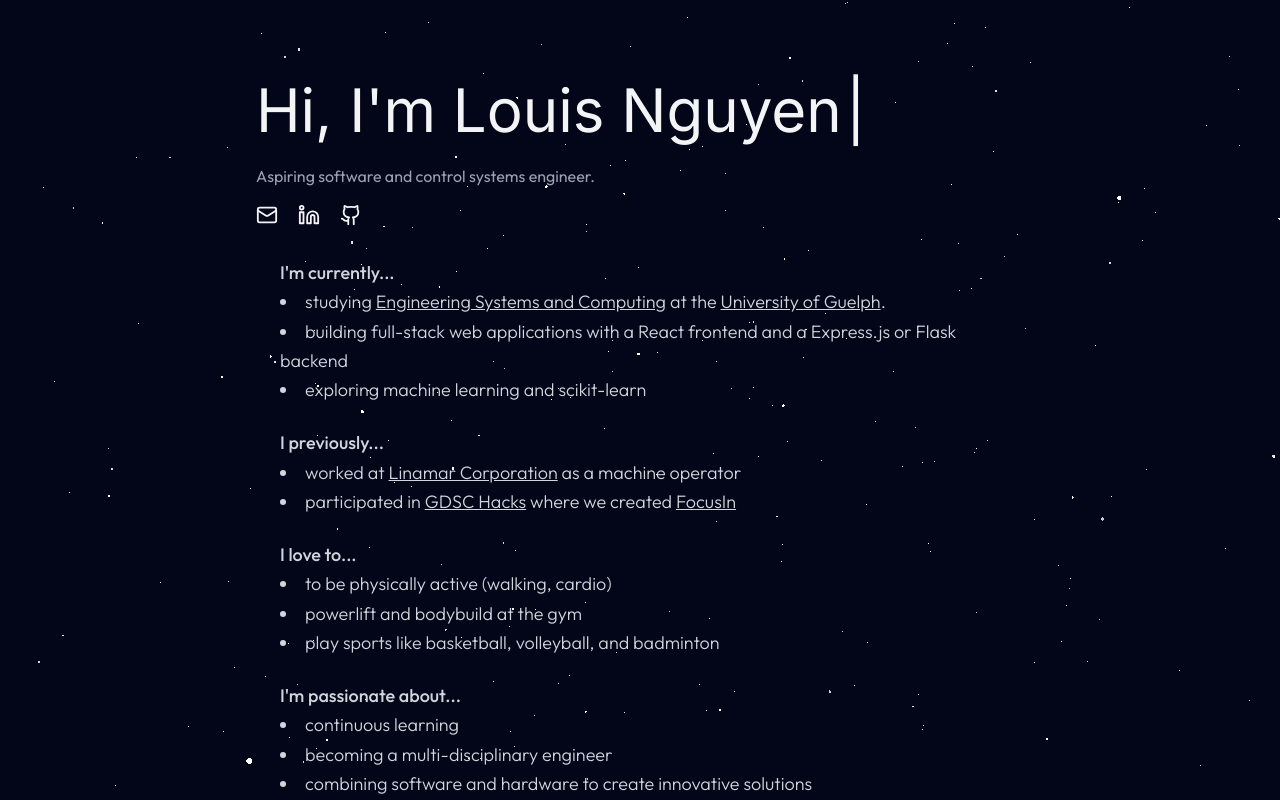
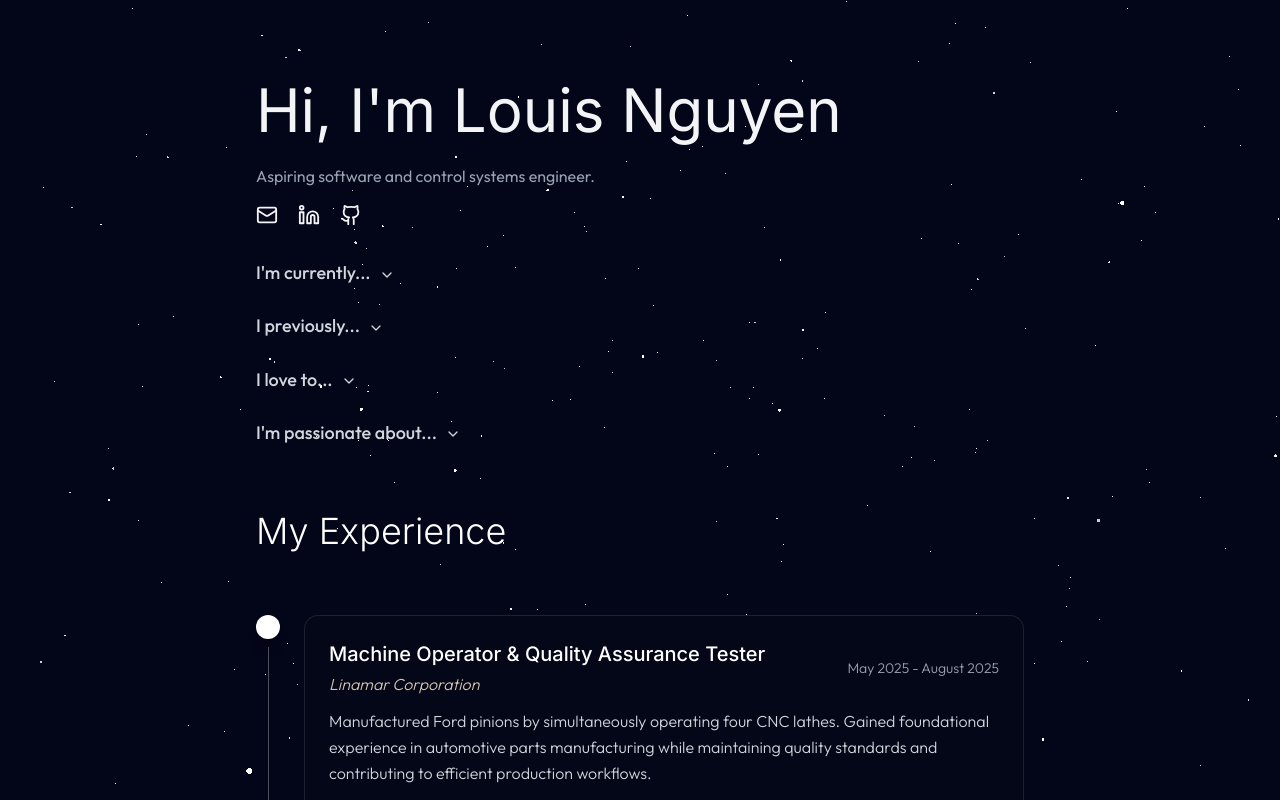
Before and after one commit to louisnguyenn/Louis-Personal-Portfolio, a React (Vite) app: page / in a window 1280 px wide. Shown: the top 800 px of the page. Built offline with nearby package versions, Linux system fonts and the light colour scheme.

Commit message:
add collapsibles to about

```diff
--- a/src/components/sections/About.jsx
+++ b/src/components/sections/About.jsx
@@ -1,4 +1,10 @@
-import { useEffect, useRef, useState } from 'react';
+import {
+  Collapsible,
+  CollapsibleContent,
+  CollapsibleTrigger,
+} from '@/components/ui/collapsible';
+import { ChevronDown } from 'lucide-react';
+import React, { useEffect, useRef, useState } from 'react';
 
 const ScrollReveal = ({
   children,
@@ -63,14 +69,35 @@ const ScrollReveal = ({
 };
 
 export const About = () => {
+  const [isCurrentlyOpen, setIsCurrentlyOpen] = useState(false);
+  const [isPreviouslyOpen, setIsPreviouslyOpen] = useState(false);
+  const [isLoveOpen, setIsLoveOpen] = useState(false);
+  const [isPassionateOpen, setIsPassionateOpen] = useState(false);
+
   return (
-    <section id="about" className="flex items-center justify-center py-8">
-      <div className="mx-auto px-6">
+    <section id="about" className="pt-8">
+      <div className="mx-auto">
         <ScrollReveal delay={0.2}>
-          <div className="max-w-3xl mx-auto mb-20">
-            <p className="text-gray-300 mb-6 leading-relaxed text-lg font-light">
-              <span className="font-medium">I'm currently...</span>
-              <ul className="list-disc list-inside">
+          <div className="mb-5">
+            <Collapsible
+              open={isCurrentlyOpen}
+              onOpenChange={setIsCurrentlyOpen}
+              className="mb-6"
+            >
+              <CollapsibleTrigger className="w-full text-left block">
+                <p className="text-gray-300 leading-relaxed text-lg font-light">
+                  <span className="font-medium hover:text-white transition-colors cursor-pointer">
+                    I'm currently...
+                    <ChevronDown
+                      className={`w-4 h-4 inline-block ml-2 transition-transform duration-200 ${
+                        isCurrentlyOpen ? 'rotate-180' : ''
+                      }`}
+                    />
+                  </span>
+                </p>
+              </CollapsibleTrigger>
+              <CollapsibleContent className="mt-2">
+                <ul className="list-disc list-inside text-gray-300 leading-relaxed text-lg font-light space-y-1">
                   <li>
                     studying{' '}
                     <a
@@ -93,16 +120,33 @@ export const About = () => {
                     .
                   </li>
                   <li>
-                  building full-stack web applications with a React frontend and
-                  a Express.js or Flask backend
+                    building full-stack web applications with a React frontend
+                    and a Express.js or Flask backend
                   </li>
                   <li>exploring machine learning and scikit-learn</li>
                 </ul>
+              </CollapsibleContent>
+            </Collapsible>
+
+            <Collapsible
+              open={isPreviouslyOpen}
+              onOpenChange={setIsPreviouslyOpen}
+              className="mb-6"
+            >
+              <CollapsibleTrigger className="w-full text-left block">
+                <p className="text-gray-300 leading-relaxed text-lg font-light">
+                  <span className="font-medium hover:text-white transition-colors cursor-pointer">
+                    I previously...
+                    <ChevronDown
+                      className={`w-4 h-4 inline-block ml-2 transition-transform duration-200 ${
+                        isPreviouslyOpen ? 'rotate-180' : ''
+                      }`}
+                    />
+                  </span>
                 </p>
-
-            <p className="text-gray-300 mb-6 leading-relaxed text-lg font-light">
-              <span className="font-medium">I previously...</span>
-              <ul className="list-disc list-inside">
+              </CollapsibleTrigger>
+              <CollapsibleContent className="mt-2">
+                <ul className="list-disc list-inside text-gray-300 leading-relaxed text-lg font-light space-y-1">
                   <li>
                     worked at{' '}
                     <a
@@ -136,31 +180,69 @@ export const About = () => {
                     </a>
                   </li>
                 </ul>
+              </CollapsibleContent>
+            </Collapsible>
+
+            <Collapsible
+              open={isLoveOpen}
+              onOpenChange={setIsLoveOpen}
+              className="mb-6"
+            >
+              <CollapsibleTrigger className="w-full text-left block">
+                <p className="text-gray-300 leading-relaxed text-lg font-light">
+                  <span className="font-medium hover:text-white transition-colors cursor-pointer">
+                    I love to...
+                    <ChevronDown
+                      className={`w-4 h-4 inline-block ml-2 transition-transform duration-200 ${
+                        isLoveOpen ? 'rotate-180' : ''
+                      }`}
+                    />
+                  </span>
                 </p>
+              </CollapsibleTrigger>
+              <CollapsibleContent className="mt-2">
+                <ul className="list-disc list-inside text-gray-300 leading-relaxed text-lg font-light space-y-1">
+                  <li>be physically active (walking, cardio)</li>
+                  <li>powerlift and bodybuild at the gym</li>
+                  <li>
+                    play sports like basketball, volleyball, and badminton
+                  </li>
+                </ul>
+              </CollapsibleContent>
+            </Collapsible>
 
-            <p className="text-gray-300 mb-6 leading-relaxed text-lg font-light">
-              <span className="font-medium">I love to...</span>
-              <ul className="list-disc list-inside">
-                <li>to be physically active (walking, cardio)</li>
-                <li>powerlift and bodybuild at the gym</li>
-                <li>play sports like basketball, volleyball, and badminton</li>
-              </ul>
+            <Collapsible
+              open={isPassionateOpen}
+              onOpenChange={setIsPassionateOpen}
+              className="mb-6"
+            >
+              <CollapsibleTrigger className="w-full text-left block">
+                <p className="text-gray-300 leading-relaxed text-lg font-light">
+                  <span className="font-medium hover:text-white transition-colors cursor-pointer">
+                    I'm passionate about...
+                    <ChevronDown
+                      className={`w-4 h-4 inline-block ml-2 transition-transform duration-200 ${
+                        isPassionateOpen ? 'rotate-180' : ''
+                      }`}
+                    />
+                  </span>
                 </p>
-
-            <p className="text-gray-300 leading-relaxed text-lg font-light">
-              <span className="font-medium">I'm passionate about...</span>
-              <ul className="list-disc list-inside">
+              </CollapsibleTrigger>
+              <CollapsibleContent className="mt-2">
+                <ul className="list-disc list-inside text-gray-300 leading-relaxed text-lg font-light space-y-1">
                   <li>continuous learning</li>
                   <li>becoming a multi-disciplinary engineer</li>
                   <li>
-                  combining software and hardware to create innovative solutions
+                    combining software and hardware to create innovative
+                    solutions
                   </li>
                   <li>
                     devops, machine learning, control systems, and
                     robotics/automation
                   </li>
                 </ul>
-            </p>
+              </CollapsibleContent>
+            </Collapsible>
           </div>
         </ScrollReveal>
       </div>
```
Lines whose indentation alone changed are shown as unchanged.
